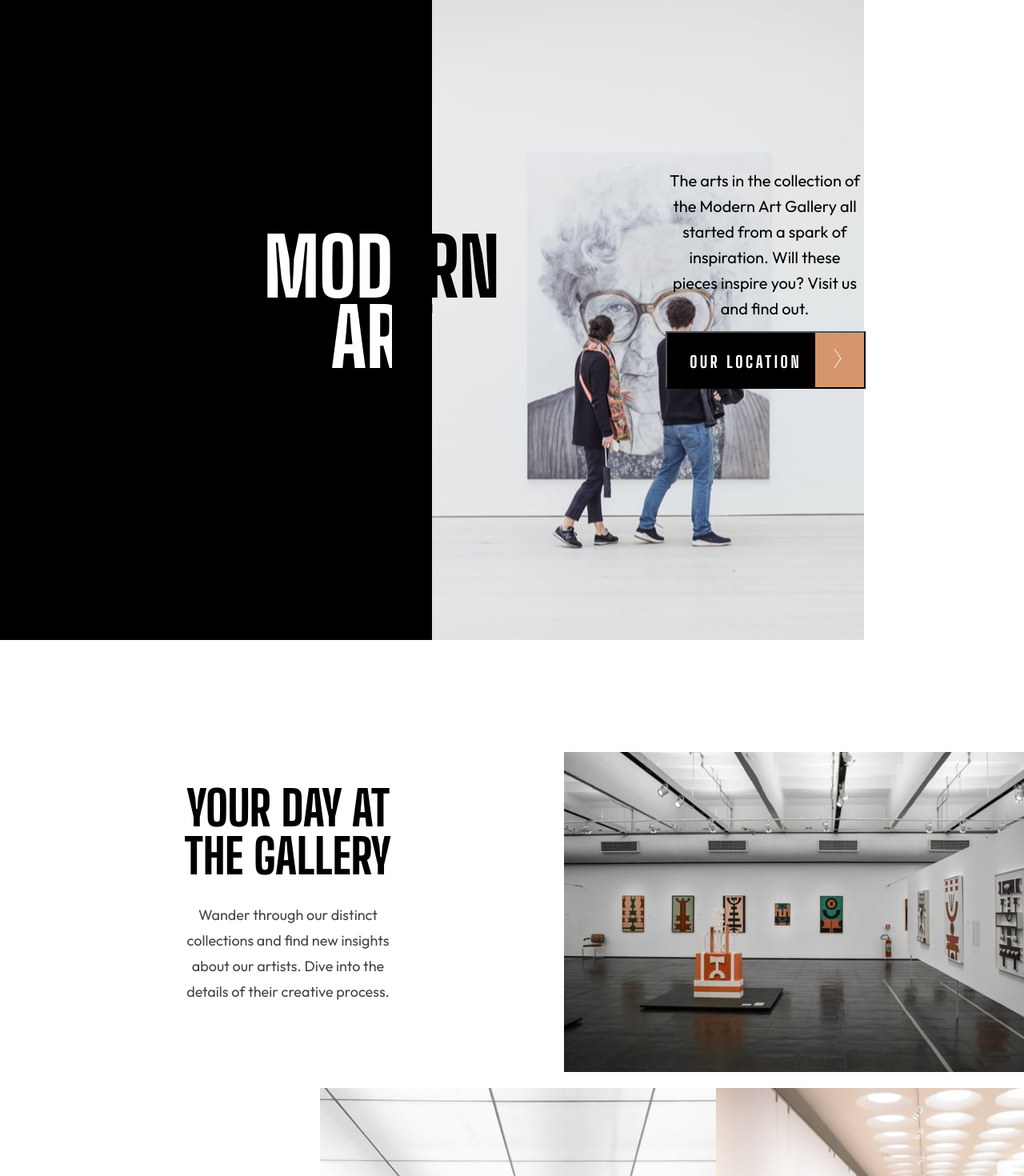
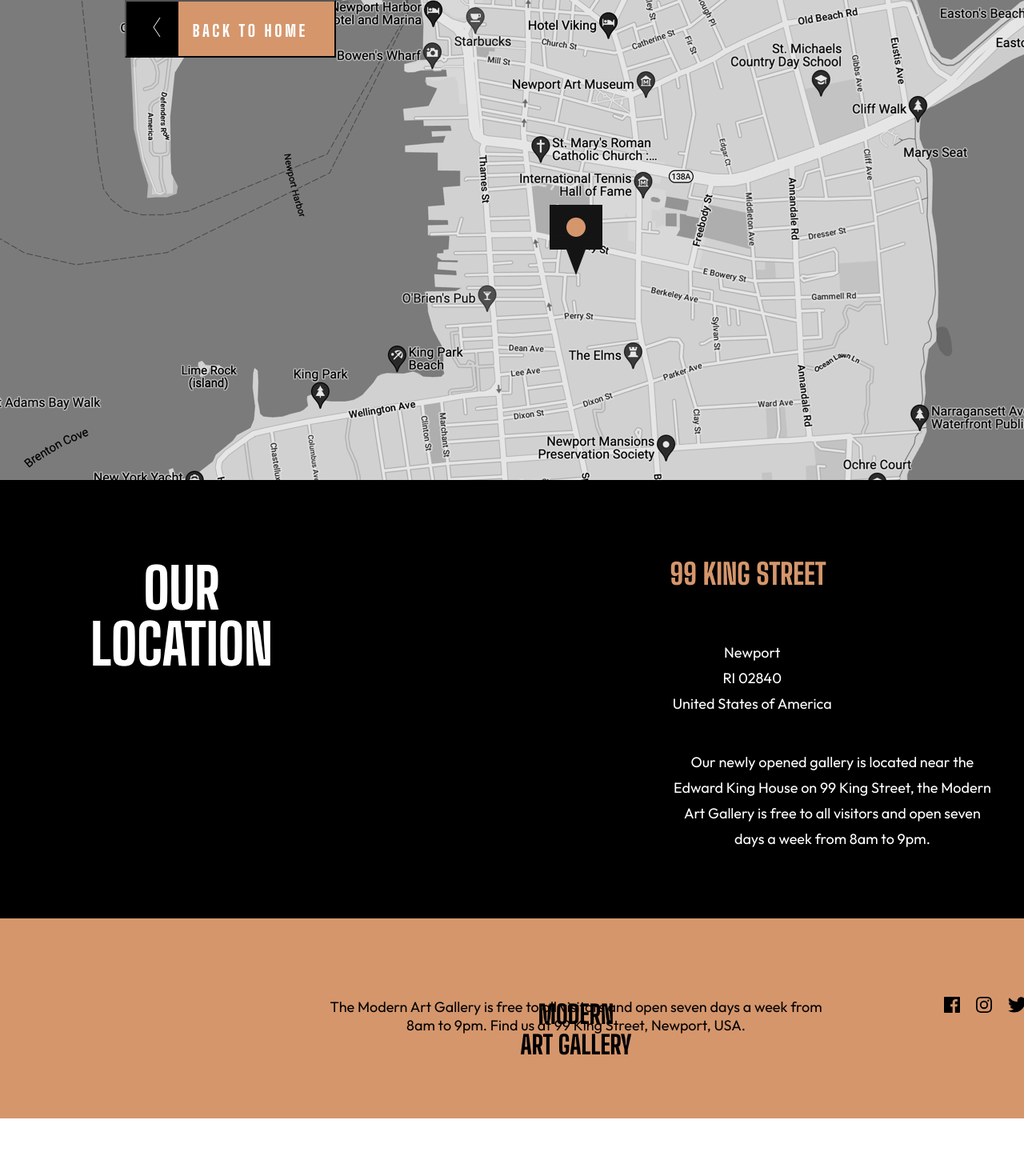
Before and after one commit to Jennnnnie/art-gallery-project, a React (Create React App) app: page /location in a window 1280 px wide. Shown: the top 1470 px of the page at 80% size. After the commit the page ends 1405 px from the top, so only its background shows below. Built offline with nearby package versions, Linux system fonts and the light colour scheme.

Commit message:
Added to homepage and location components

```diff
--- a/src/App.js
+++ b/src/App.js
@@ -1,17 +1,18 @@
+import React from "react";
 import "./App.css";
 
-import { Header } from "./components";
-import { Gallery } from "./components";
-import { Footer } from "./components";
+import { Homepage } from "./components";
+import { Location } from "./components";
 
-// import { Routes, Route } from "react-router-dom";
+import { Routes, Route } from "react-router-dom";
 
 function App() {
   return (
     <div className="App">
-      <Header />
-      <Gallery />
-      <Footer />
+      <Routes>
+        <Route path="/" element={<Homepage />} />
+        <Route path="/location" element={<Location />} />
+      </Routes>
     </div>
   );
 }
--- a/src/components/footer/footer.css
+++ b/src/components/footer/footer.css
@@ -46,14 +46,14 @@
 }
 
 .facebook-icon:hover {
-  filter: brightness(0) saturate(100%) invert(72%) sepia(20%) saturate(919%)
-    hue-rotate(337deg) brightness(86%) contrast(92%);
+  filter: brightness(0) saturate(100%) invert(99%) sepia(4%) saturate(365%)
+    hue-rotate(217deg) brightness(118%) contrast(100%);
 }
 .instagram-icon:hover {
-  filter: brightness(0) saturate(100%) invert(72%) sepia(20%) saturate(919%)
-    hue-rotate(337deg) brightness(86%) contrast(92%);
+  filter: brightness(0) saturate(100%) invert(99%) sepia(4%) saturate(365%)
+    hue-rotate(217deg) brightness(118%) contrast(100%);
 }
 .twitter-icon:hover {
-  filter: brightness(0) saturate(100%) invert(72%) sepia(20%) saturate(919%)
-    hue-rotate(337deg) brightness(86%) contrast(92%);
+  filter: brightness(0) saturate(100%) invert(99%) sepia(4%) saturate(365%)
+    hue-rotate(217deg) brightness(118%) contrast(100%);
 }
--- a/src/components/header/Header.js
+++ b/src/components/header/Header.js
@@ -2,30 +2,22 @@ import React from "react";
 import { Hero, ArrowR } from "./imports";
 import "./header.css";
 
-import { Navigate } from "react-router-dom";
+import { useNavigate } from "react-router-dom";
 
 const Header = () => {
-  const [goToLocation, setGoToLocation] = React.useState(false);
-
-  if (goToLocation) {
-    return <Navigate to="/location" />;
-  }
+  const navigate = useNavigate();
 
   return (
     <>
-      <div className="art-gallery_section">
-        <div className="art-gallery_container">
+      <div className="art-gallery_header section">
+        <div className="art-gallery_header-container">
           <div className="art-gallery_black-background">
             <p>
               MODERN <br /> ART GALLERY
             </p>
           </div>
-          <div className="art-gallery_hero-image">
-            <img
-              src={Hero}
-              alt="hero-image"
-              className="art-gallery_hero-image"
-            />
+          <div className="art-gallery_header-hero-image">
+            <img src={Hero} alt="hero-image" />
           </div>
           <div className="art-gallery_white-background">
             <p>
@@ -33,15 +25,11 @@ const Header = () => {
               from a spark of inspiration. Will these pieces inspire you? Visit
               us and find out.
             </p>
-            <div className="art-gallery_buttons"></div>
-            <Navigate to="/location" />
             <button
               onClick={() => {
-                setGoToLocation(true);
+                navigate("/location");
               }}
-              className="art-gallery_button"
-              target="_blank"
-              rel="noreferrer"
+              className="art-gallery_header-button"
             >
               OUR LOCATION &emsp; <img src={ArrowR} alt="right-arrow" />
             </button>
--- a/src/components/header/header.css
+++ b/src/components/header/header.css
@@ -1,4 +1,4 @@
-.art-gallery_container {
+.art-gallery_header-container {
   display: flex;
   flex-direction: row;
   justify-content: flex-start;
@@ -30,7 +30,7 @@
   z-index: 1;
 }
 
-.art-gallery_hero-image {
+.art-gallery_header-hero-image {
   color: black;
   display: flex;
   width: 540px;
@@ -61,7 +61,7 @@
   top: calc(50% - 160px / 2 - 130px);
 }
 
-.art-gallery_button {
+.art-gallery_header-button {
   font-family: "Big Shoulders Display";
   background: linear-gradient(to right, black 75%, #d5966c 25%);
   color: white;
@@ -78,7 +78,7 @@
   z-index: 1;
 }
 
-.art-gallery_button:hover {
+.art-gallery_header-button:hover {
   background: linear-gradient(to right, #d5966c 75%, black 25%);
   cursor: pointer;
 }
--- /dev/null
+++ b/src/components/homepage/Homepage.js
@@ -0,0 +1,18 @@
+import React from "react";
+import "./homepage.css";
+
+import { Header } from "../index";
+import { Gallery } from "../index";
+import { Footer } from "../index";
+
+const Homepage = () => {
+  return (
+    <div className="Homepage">
+      <Header />
+      <Gallery />
+      <Footer />
+    </div>
+  );
+};
+
+export default Homepage;
--- a/src/components/index.js
+++ b/src/components/index.js
@@ -1,3 +1,5 @@
 export { default as Header } from "./header/Header";
 export { default as Gallery } from "./gallery/Gallery";
 export { default as Footer } from "./footer/Footer";
+export { default as Homepage } from "./homepage/Homepage";
+export { default as Location } from "./location/Location";
--- a/src/components/location/Location.js
+++ b/src/components/location/Location.js
@@ -0,0 +1,66 @@
+import React from "react";
+import { map, ArrowL, Facebook, Instagram, Twitter } from "./imports";
+import "./location.css";
+
+import { useNavigate } from "react-router-dom";
+
+const Location = () => {
+  const navigate = useNavigate();
+
+  return (
+    <>
+      <div className="art-gallery_location section">
+        <div className="art-gallery_location-container">
+          <div className="art-gallery_location-map">
+            <img src={map} alt="location-map" />
+            <button
+              onClick={() => {
+                navigate("/");
+              }}
+              className="art-gallery_location-button"
+            >
+              <img src={ArrowL} alt="left-arrow" /> &emsp; BACK TO HOME
+            </button>
+          </div>
+          <div className="art-gallery_location-our-location">
+            <h1>OUR LOCATION</h1>
+            <h2>99 King Street</h2>
+            <p className="art-gallery_location-address">
+              Newport <br /> RI 02840 <br />
+              United States of America
+            </p>
+            <p className="art-gallery_location-description">
+              Our newly opened gallery is located near the Edward King House on
+              99 King Street, the Modern Art Gallery is free to all visitors and
+              open seven days a week from 8am to 9pm.
+            </p>
+          </div>
+          <div className="art-gallery_location-footer">
+            <h1>
+              MODERN <br /> ART GALLERY
+            </h1>
+            <p>
+              The Modern Art Gallery is free to all visitors and open seven days
+              a week from 8am to 9pm. Find us at 99 King Street, Newport, USA.
+            </p>
+            <div className="art-gallery_location-footer-icons">
+              <img
+                src={Facebook}
+                alt="facebook-icon"
+                className="facebook-icon"
+              />
+              <img
+                src={Instagram}
+                alt="instagram-icon"
+                className="instagram-icon"
+              />
+              <img src={Twitter} alt="twitter-icon" className="twitter-icon" />
+            </div>
+          </div>
+        </div>
+      </div>
+    </>
+  );
+};
+
+export default Location;
--- a/src/components/location/imports.js
+++ b/src/components/location/imports.js
@@ -0,0 +1,7 @@
+import map from "../../assets/desktop/image-map.png";
+import ArrowL from "../../assets/icon-arrow-left.svg";
+import Facebook from "../../assets/icon-facebook.svg";
+import Instagram from "../../assets/icon-instagram.svg";
+import Twitter from "../../assets/icon-twitter.svg";
+
+export { map, ArrowL, Facebook, Instagram, Twitter };
--- a/src/components/location/location.css
+++ b/src/components/location/location.css
@@ -0,0 +1,145 @@
+.art-gallery_location {
+  position: relative;
+  width: 1440px;
+  height: 1392px;
+  background: #ffffff;
+}
+
+.art-gallery_location-map {
+  position: absolute;
+  width: 1440px;
+  height: 600px;
+  left: 0px;
+  top: 0px;
+}
+
+.art-gallery_location-button {
+  font-family: "Big Shoulders Display", cursive;
+  background: linear-gradient(to left, #d5966c 75%, black 25%);
+  color: white;
+  position: absolute;
+  width: 264px;
+  height: 72px;
+  left: 156px;
+  top: 0px;
+  font-weight: 800;
+  font-size: 20px;
+  line-height: 24px;
+  letter-spacing: 3.63636px;
+}
+
+.art-gallery_location-button:hover {
+  cursor: pointer;
+  background: linear-gradient(to left, black 75%, #d5966c 25%);
+}
+
+.art-gallery_location-our-location {
+  background: black;
+  color: white;
+  position: absolute;
+  width: 1440px;
+  height: 548px;
+  left: 0px;
+  top: 600px;
+}
+
+.art-gallery_location-our-location h1 {
+  position: absolute;
+  height: 140px;
+  right: 68.47%;
+  font-family: "Big Shoulders Display", cursive;
+  font-weight: 900;
+  font-size: 70px;
+  line-height: 70px;
+  text-transform: uppercase;
+  color: white;
+  margin: 100px;
+}
+
+.art-gallery_location-our-location h2 {
+  position: absolute;
+  height: 36px;
+  right: 21.35%;
+  font-family: "Big Shoulders Display", cursive;
+  font-weight: 900;
+  font-size: 36px;
+  line-height: 36px;
+  text-transform: uppercase;
+  color: #d5966c;
+  margin: 100px;
+}
+
+.art-gallery_location-address {
+  position: absolute;
+  height: 96px;
+  left: 44.5%;
+  font-family: "Outfit";
+  font-weight: 300;
+  font-size: 18px;
+  line-height: 32px;
+  color: #ffffff;
+  margin: 200px;
+}
+
+.art-gallery_location-description {
+  position: absolute;
+  height: 128px;
+  left: 44.5%;
+  top: 25%;
+  font-family: "Outfit";
+  font-weight: 300;
+  font-size: 18px;
+  line-height: 32px;
+  color: #ffffff;
+  margin: 200px;
+}
+
+.art-gallery_location-footer {
+  position: absolute;
+  width: 1440px;
+  height: 250px;
+  top: 1148px;
+  background: #d5966c;
+  color: black;
+}
+
+.art-gallery_location-footer h1 {
+  font-family: "Big Shoulders Display", cursive;
+  text-transform: uppercase;
+  padding: 80px;
+}
+
+.art-gallery_location-footer p {
+  height: 84px;
+  font-family: "Outfit";
+  font-weight: 300;
+  font-size: 18px;
+  margin: -180px 400px -108px 400px;
+}
+
+.art-gallery_location-footer-icons {
+  display: flex;
+  flex-direction: row;
+  width: 20px;
+  height: 20px;
+  padding: 80px;
+  gap: 20px;
+  margin: -165px 0px 0px 1100px;
+  filter: brightness(0) invert(0);
+}
+
+.art-gallery_location-footer-icons:hover {
+  cursor: pointer;
+}
+
+.facebook-icon:hover {
+  filter: brightness(0) invert(1);
+}
+
+.instagram-icon:hover {
+  filter: brightness(0) invert(1);
+}
+
+.twitter-icon:hover {
+  filter: brightness(0) invert(1);
+}
```
Also changed, not shown: src/components/homepage/homepage.css (added).
